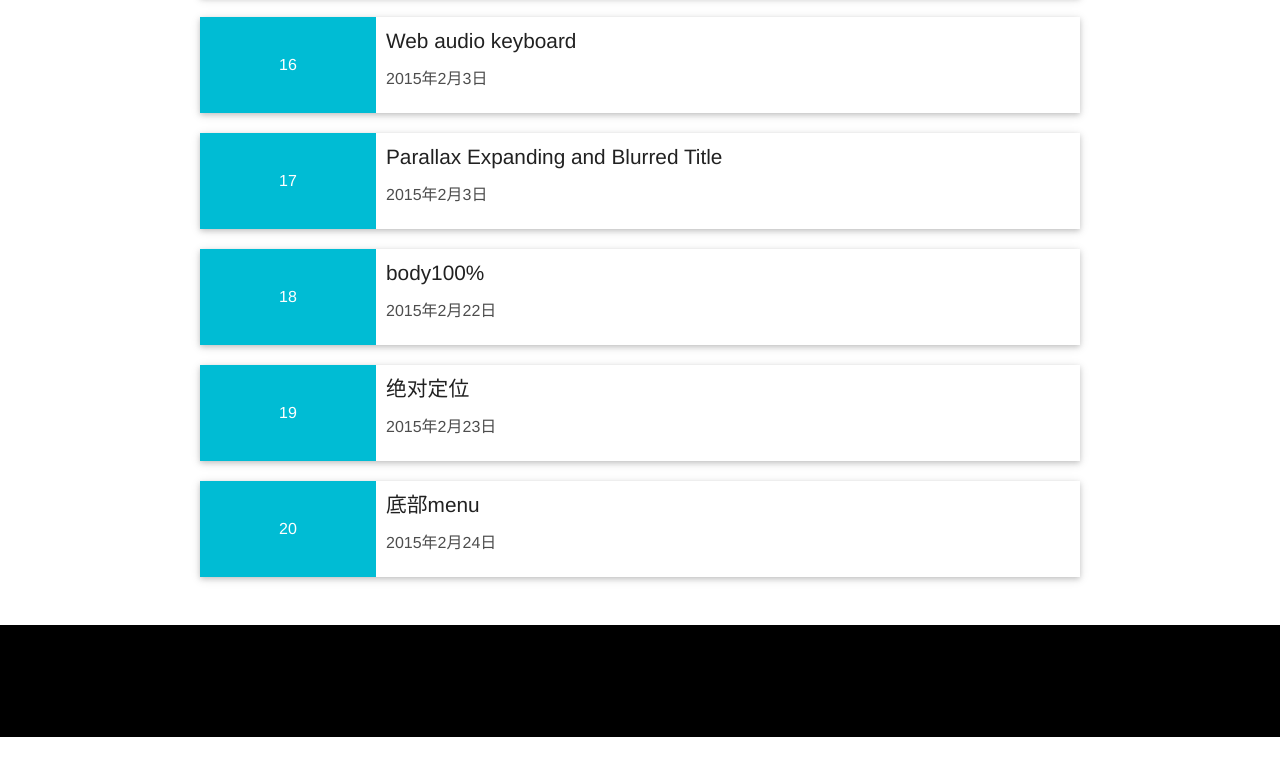
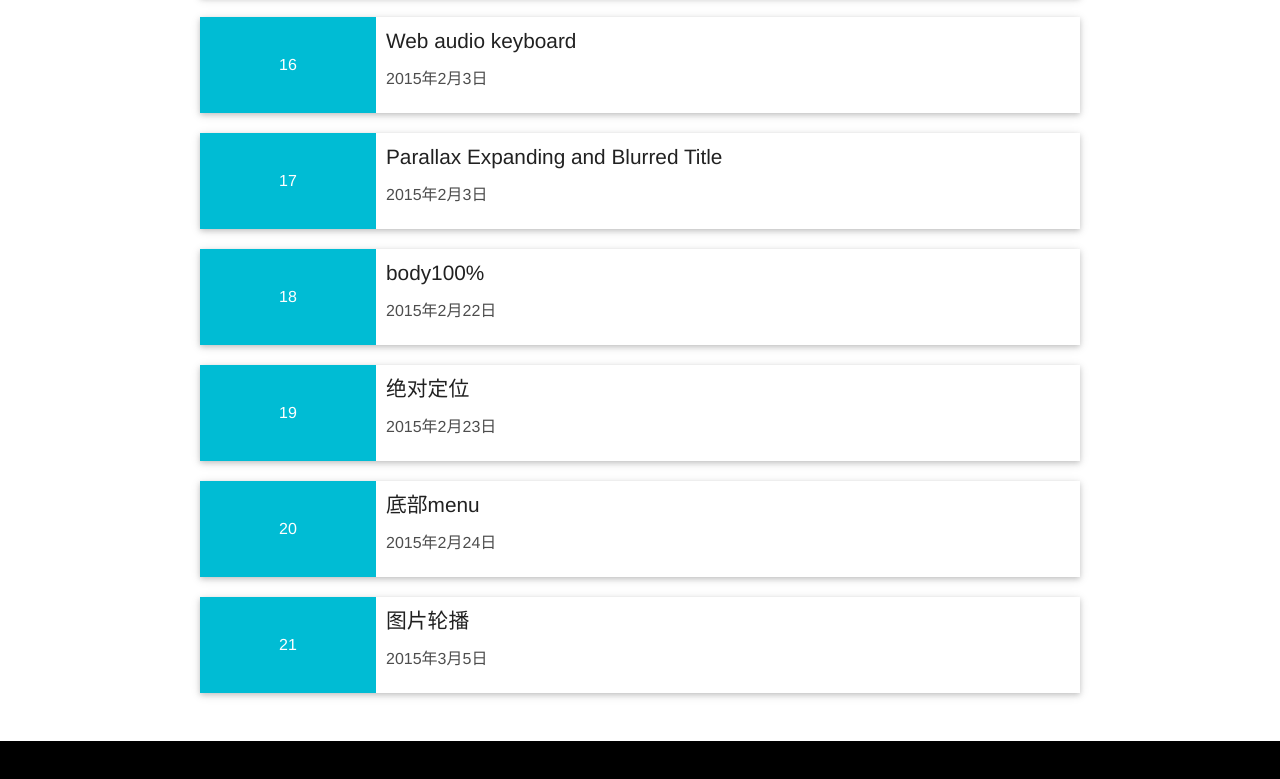
Before and after one commit to thinkgarden/kiss, a website: page 100/index.html in a window 1280 px wide. Shown: the part 1946-2725 px from the top of the page. Before the commit the page ends 2683 px from the top, so only its background shows below. Drawn offline with Linux system fonts and the light colour scheme.

Commit message:
update index

```diff
--- a/100/index.html
+++ b/100/index.html
@@ -177,6 +177,13 @@
           <div class="date">2015年2月24日</div>
         </div>
       </a></li>
+      <li><a href="21" class="clearfix">
+        <div class="id">21</div>
+        <div class="detail">
+          <div class="title">图片轮播</div>
+          <div class="date">2015年3月5日</div>
+        </div>
+      </a></li>
   </ul>
   <footer></footer>
   <script src="./js/jquery-1.9.1.min.js" type="text/javascript"></script>
```
